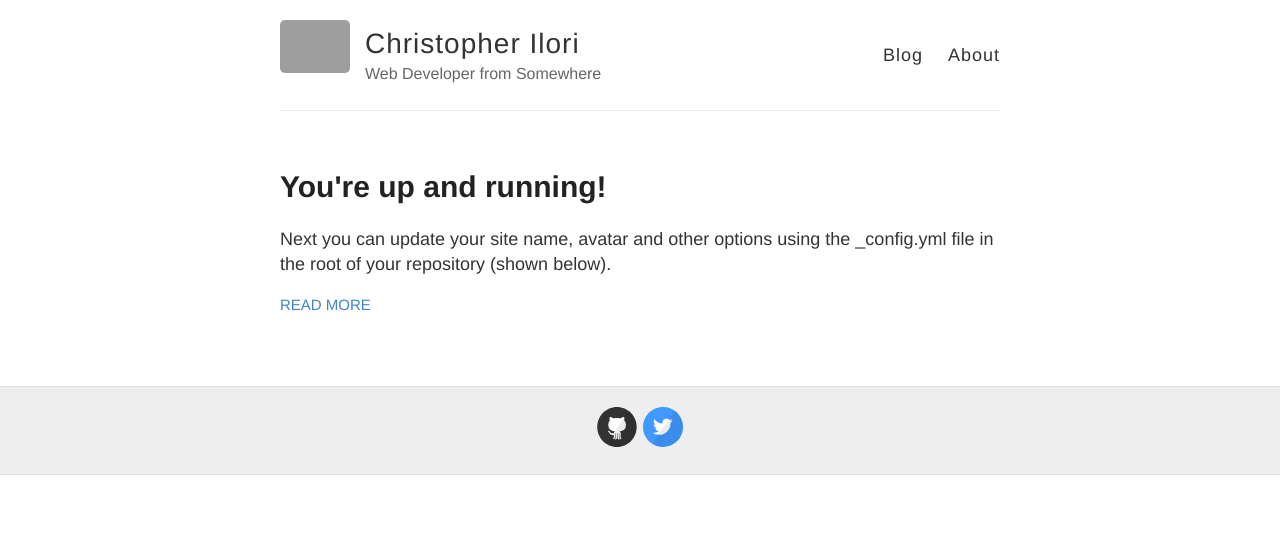
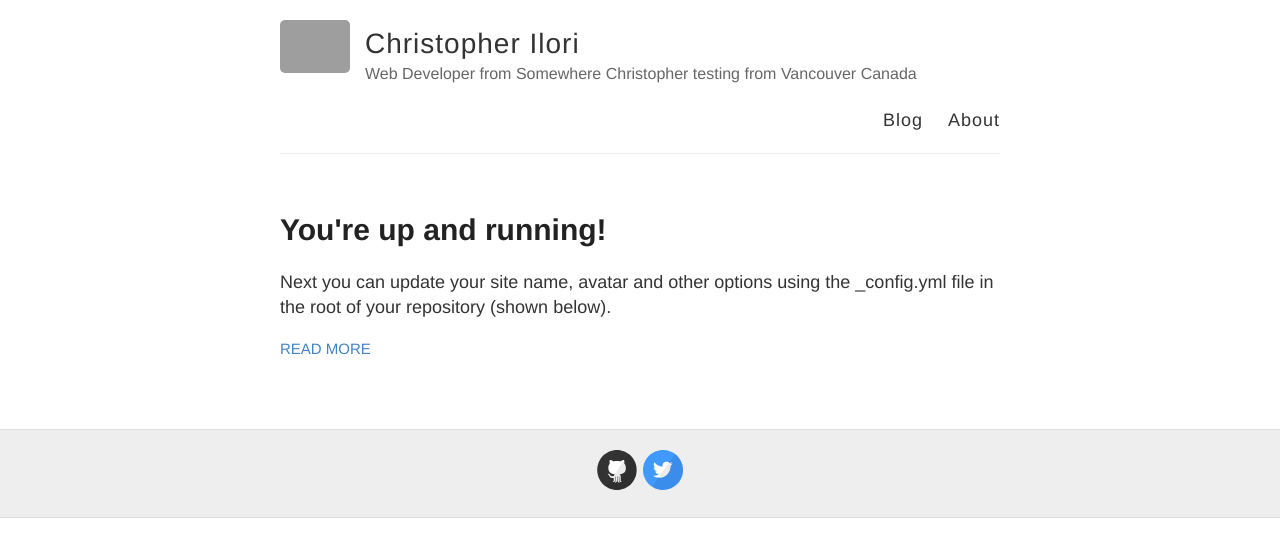
Before and after one commit to cilori/cilori.github.io, a Jekyll site: the page built from index.html, in a window 1280 px wide. Shown: the top 557 px of the page. Built offline with Jekyll 4.4.1, drawn with Linux system fonts in a browser that asks for light colours; grey boxes are pictures that could not be loaded.

Commit message:
I'm adding to the description in the _config.yml file

```diff
--- a/_config.yml
+++ b/_config.yml
@@ -6,7 +6,7 @@
 name: Christopher Ilori
 
 # Short bio or description (displayed in the header)
-description: Web Developer from Somewhere
+description: Web Developer from Somewhere Christopher testing from Vancouver Canada
 
 # URL of your avatar or profile pic (you could use your GitHub profile pic)
 avatar: https://raw.githubusercontent.com/barryclark/jekyll-now/master/images/jekyll-logo.png
```
